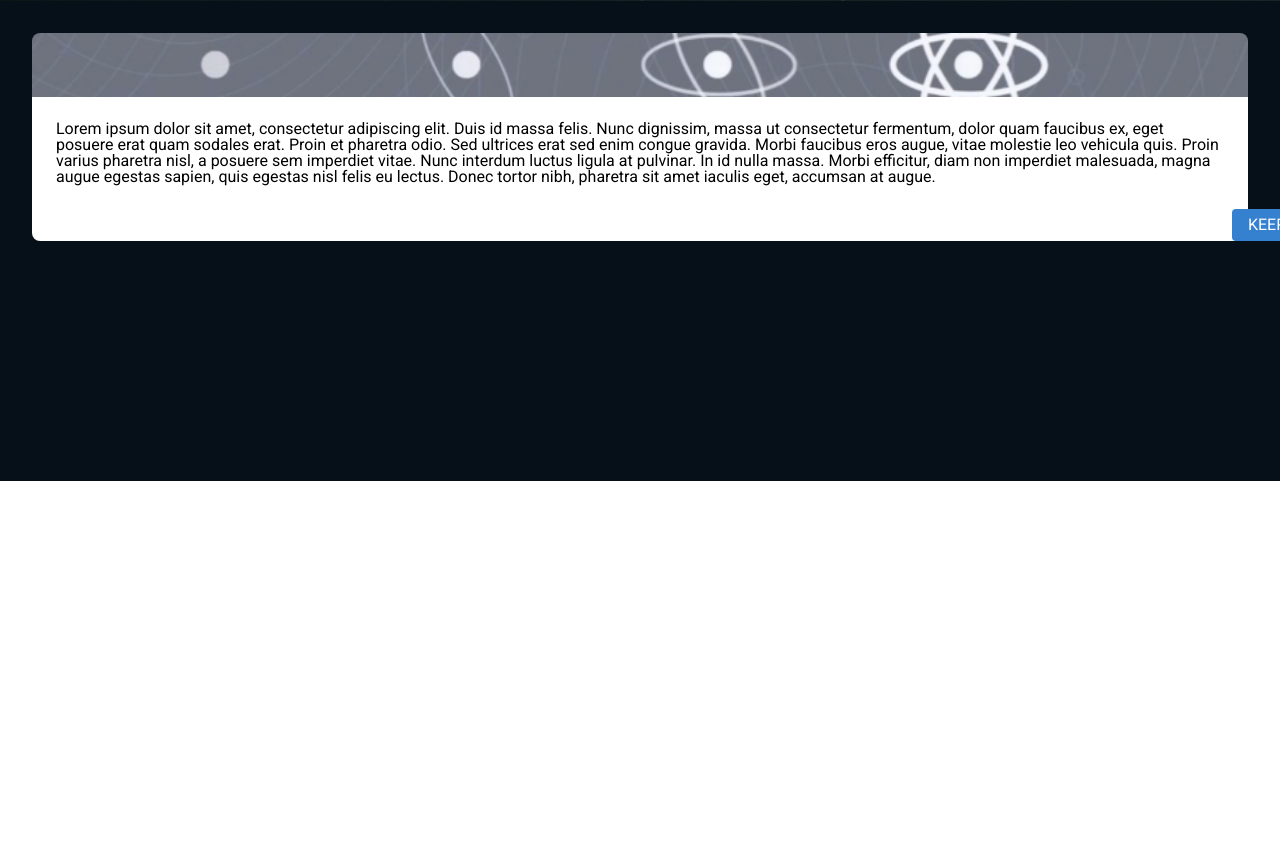
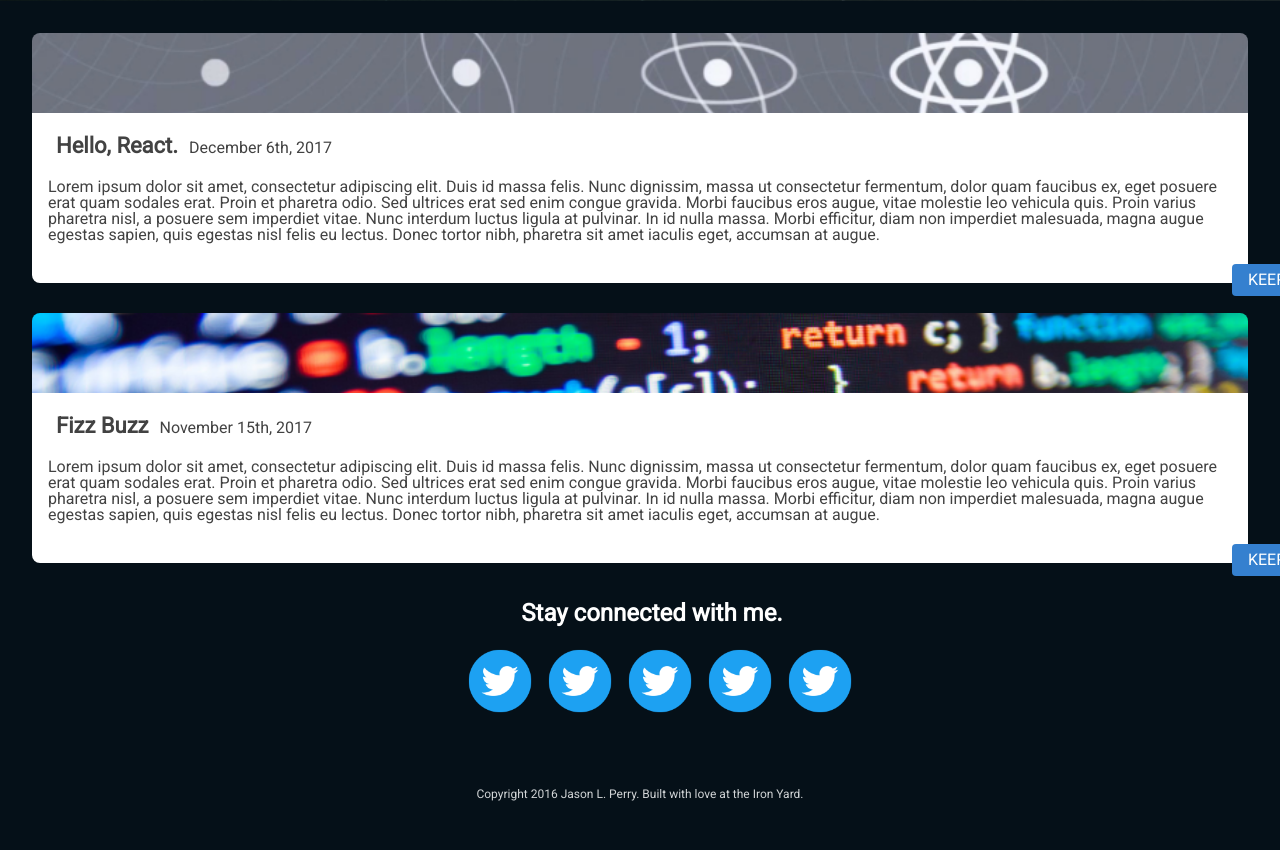
Before and after one commit to msolone/portfolio-site, a website: page public/index.html in a window 1280 px wide. Shown: the part 479-1329 px from the top of the page. Before the commit the page ends 960 px from the top, so only its background shows below. Drawn offline with Linux system fonts and the light colour scheme.

Commit message:
Mostly finished, just making small touch ups

```diff
--- a/public/index.html
+++ b/public/index.html
@@ -44,6 +44,10 @@
       <section class="middle">
         <section class="first-article">
           <header></header>
+          <section class='article-header'>
+            <p class='large-header-text'>Hello, React.</p>
+            <p class='small-header-text'>December 6th, 2017</p>
+          </section>
           <!-- <img src="/assets/react.png"> -->
           <article class="above-image-text">
               Lorem ipsum dolor sit amet, consectetur adipiscing elit. Duis id massa felis. Nunc dignissim, massa ut consectetur fermentum, dolor quam faucibus ex, eget posuere erat quam sodales erat. Proin et pharetra odio. Sed ultrices erat sed enim congue gravida. Morbi faucibus eros augue, vitae molestie leo vehicula quis. Proin varius pharetra nisl, a posuere sem imperdiet vitae. Nunc interdum luctus ligula at pulvinar. In id nulla massa. Morbi efficitur, diam non imperdiet malesuada, magna augue egestas sapien, quis egestas nisl felis eu lectus. Donec tortor nibh, pharetra sit amet iaculis eget, accumsan at augue.
@@ -51,26 +55,37 @@
           <p class='keep-reading'>KEEP READING</p>
           </section>
 
+        <section class="second-article">
+          <header id='second-article-photo'></header>
+          <section class='article-header'>
+            <p class='large-header-text'>Fizz Buzz</p>
+            <p class='small-header-text'>November 15th, 2017</p>
+          </section>
+          <article class="above-image-text">
+                Lorem ipsum dolor sit amet, consectetur adipiscing elit. Duis id massa felis. Nunc dignissim, massa ut consectetur fermentum, dolor quam faucibus ex, eget posuere erat quam sodales erat. Proin et pharetra odio. Sed ultrices erat sed enim congue gravida. Morbi faucibus eros augue, vitae molestie leo vehicula quis. Proin varius pharetra nisl, a posuere sem imperdiet vitae. Nunc interdum luctus ligula at pulvinar. In id nulla massa. Morbi efficitur, diam non imperdiet malesuada, magna augue egestas sapien, quis egestas nisl felis eu lectus. Donec tortor nibh, pharetra sit amet iaculis eget, accumsan at augue.
+          </article>
+          <p class='keep-reading2'>KEEP READING</p>
+        </section>
 
-
-        <!-- </section>
-        <section class="second-article">
-            <img src="assets/code.png">
-            <article class="above-image-article">
-
-            </article>
- -->
-
-        </section>
+      </section>
 
 
 
+    <footer>
+      <section class='stay-connected'>
+          Stay connected with me.
+      </section>
 
+      <ul class='twitter'>
+        <li><img src='/twitter_circle.png' alt="Bird"><li>
+        <li><img src='/twitter_circle.png' alt="Bird"><li>
+        <li><img src='/twitter_circle.png' alt="Bird"><li>
+        <li><img src='/twitter_circle.png' alt="Bird"><li>
+        <li><img src='/twitter_circle.png' alt="Bird"><li>
+      </ul>
 
-
-
-
-
+      <section class='copyright'>
+          Copyright 2016 Jason L. Perry. Built with love at the Iron Yard.
       </section>
 
 
@@ -78,24 +93,9 @@
 
 
 
+    </footer>
 
 
 
-
-
-
-    <section class="middle">
-
-
-    </section>
-
-    <footer>
-
-
-
-    </footer>
-
-
-    </header>
   </body>
 </html>
--- a/public/screen.css
+++ b/public/screen.css
@@ -99,8 +99,11 @@ body {
   width: 15em;
 }
 .middle {
-  height: 30%;
+  height: 75%;
   background-color: #051018;
+  display: flex;
+  flex-direction: column;
+  background-size: 100%;
 }
 
 .first-article {
@@ -109,34 +112,52 @@ body {
   height: 10em;
 
 }
-.first-article article{
-background-color: white;
-padding: 1.5em;
-border-radius: 0 0 0.5em 0.5em;
 
+.article-header {
+  display: flex;
+  align-items: baseline;
+  background: white;
+  padding-left: 1.5em;
+  font-family: "Roboto";
 }
+
+.large-header-text {
+  font-size: 22px;
+  font-weight: bold;
+  padding-right: 0.5em;
+  color: #424242;
+}
+
+.small-header-text {
+  padding-top: 0.5em;
+  color: #424242;
+}
+
 
 .first-article header {
   background-image: url("/assets/react.png");
   background-size: 100%;
   background-repeat: no-repeat;
   background-position: center;
-  height: 4em;
+  height: 5em;
   border-radius: 0.5em 0.5em 0 0;
 }
 
 
 
 .above-image-text {
+  color: #424242;
   font-family: 'Roboto', sans-serif;
   height: 6em;
+  padding: 0em 0 0.5em 1em;
+  background-color: white;
+  border-radius: 0 0 0.5em 0.5em;
 }
 
 .keep-reading {
   height: 2em;
   margin-left: 75em;
-  bottom: 4em;
-  position: absolute;
+  margin-top: -1.2em;
   width: 8em;
   justify-content: center;
   align-items: center;
@@ -147,3 +168,71 @@ border-radius: 0 0 0.5em 0.5em;
   padding: 0 0.4em;
   color: white;
 }
+
+.second-article {
+  border-radius: 2em;
+  padding: 2em;
+  height: 10em;
+  margin-top: 1.5em;
+}
+.keep-reading2 {
+  height: 2em;
+  margin-left: 75em;
+  margin-top: -1.2em;
+  width: 8em;
+  justify-content: center;
+  align-items: center;
+  display: flex;
+  border-radius: 0.25em;
+  font-family: 'Roboto';
+  background: #3580CF;
+  padding: 0 0.4em;
+  color: white;
+}
+
+#second-article-photo {
+  background-image: url("/assets/code.png");
+  background-size: 100%;
+  background-repeat: no-repeat;
+  background-position: top;
+  height: 5em;
+  border-radius: 0.5em 0.5em 0 0;
+  margin-top: 2em;
+
+}
+
+footer {
+  font-family: "Roboto";
+  display: flex;
+  flex-direction: column;
+  background-color: #051018;
+  justify-content: center;
+  align-items: center;
+  padding-bottom: 3em;
+
+}
+
+.stay-connected {
+  color: white;
+  font-size: 1.5em;
+  font-weight: bold;
+  margin-left: 1em;
+}
+
+footer ul {
+  list-style: none;
+}
+footer li img {
+  height: 5em;
+}
+
+.twitter {
+  display: flex;
+  padding-bottom: 3em;
+}
+
+.copyright {
+  color: #D1D4D6;
+  font-size: 0.75em;
+  padding-bottom: 2px;
+}
```
Also changed, not shown: public/Twitter_circle.png (added), public/assets/Twitter_circle.png (added).
